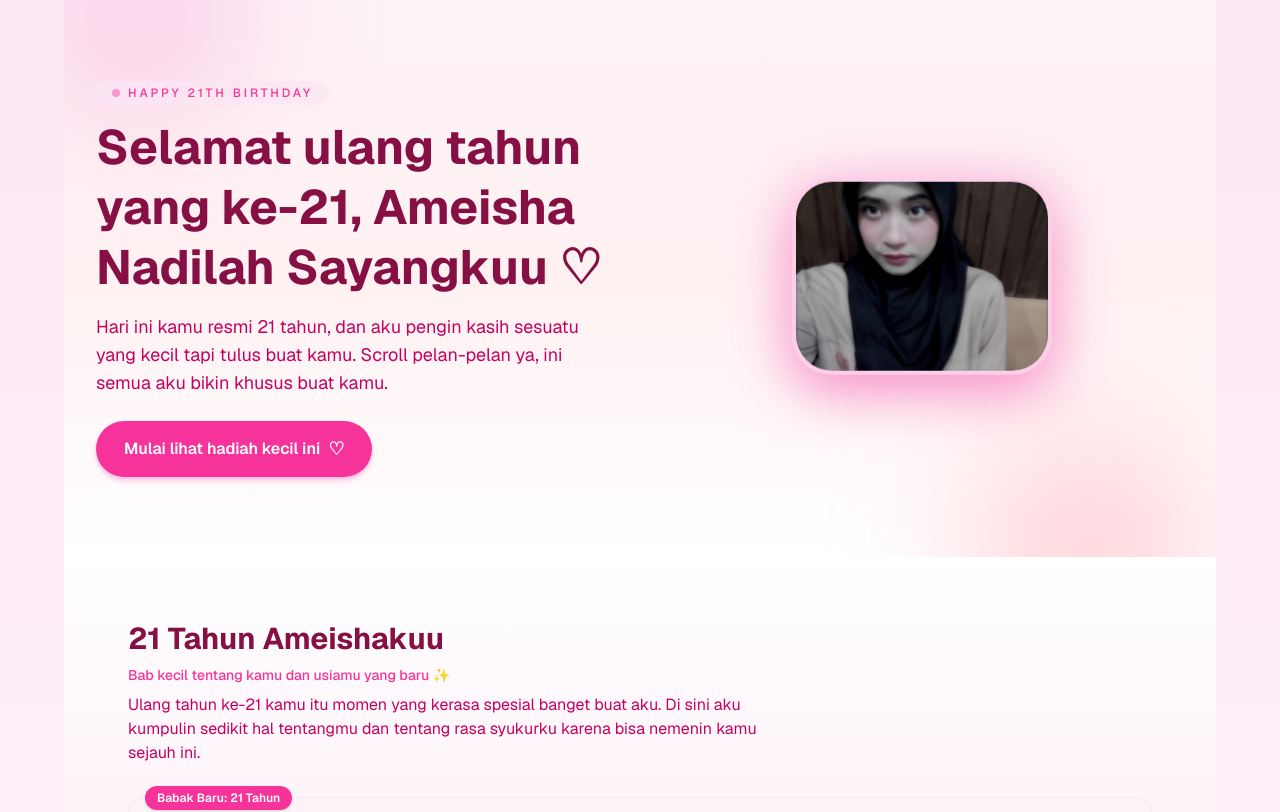
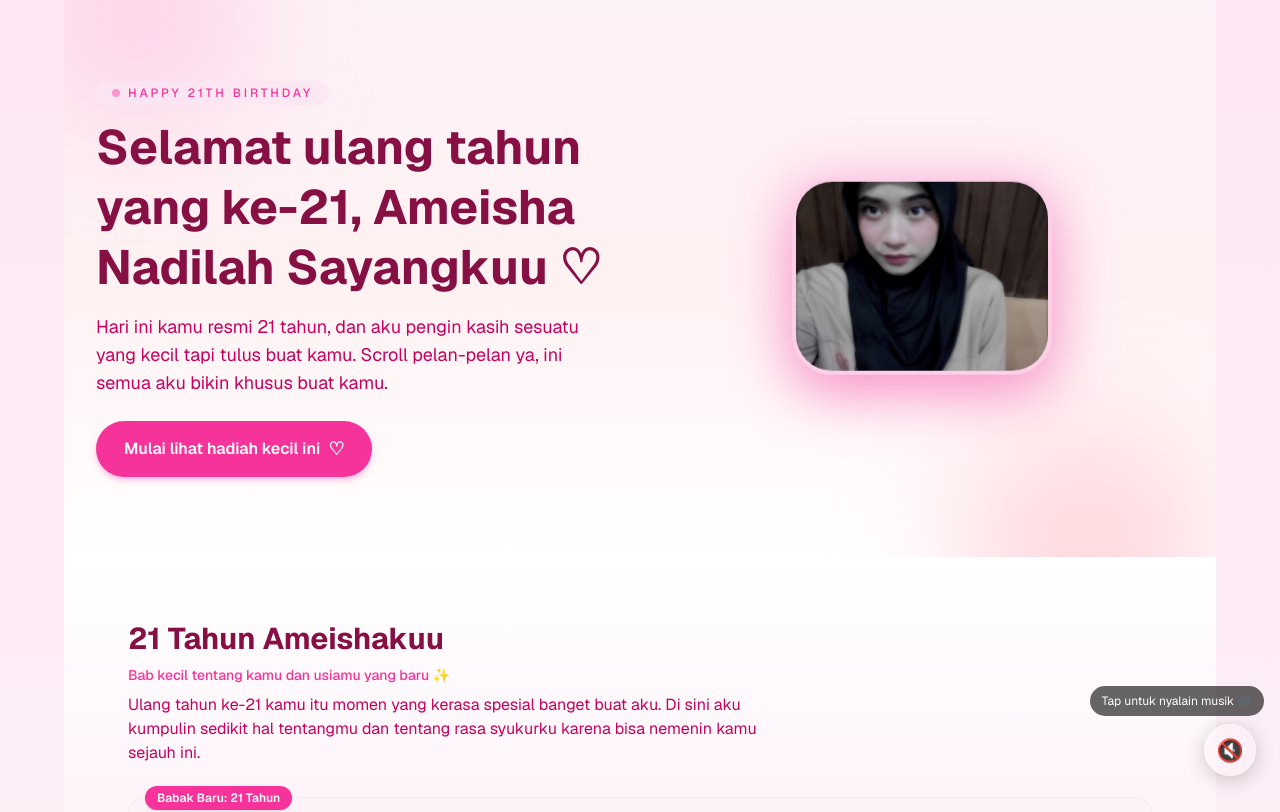
Before and after one commit to andiubai444-bot/harispesialkamu, a Next.js app: page / in a window 1280 px wide. Shown: the top 812 px of the page. Built offline with nearby package versions, Linux system fonts and the light colour scheme.

Commit message:
Update page.tsx

```diff
--- a/app/page.tsx
+++ b/app/page.tsx
@@ -6,6 +6,7 @@ import SectionKelima from "../components/SectionKelima/SectionKelima";
 import SectionKeenam from "../components/SectionKeenam/SectionKeenam";
 import SectionKetujuh from "../components/SectionKetujuh/SectionKetujuh";
 import SectionKedelapan from "../components/SectionKedelapan/SectionKedelapan";
+import MusicPlayer from "../components/MusicPlayer";
 
 export default function Home() {
   return (
@@ -19,6 +20,7 @@ export default function Home() {
         <SectionKeenam />
         <SectionKedelapan />
         <SectionKetujuh />
+        <MusicPlayer />
       </main>
     </div>
   );
```
